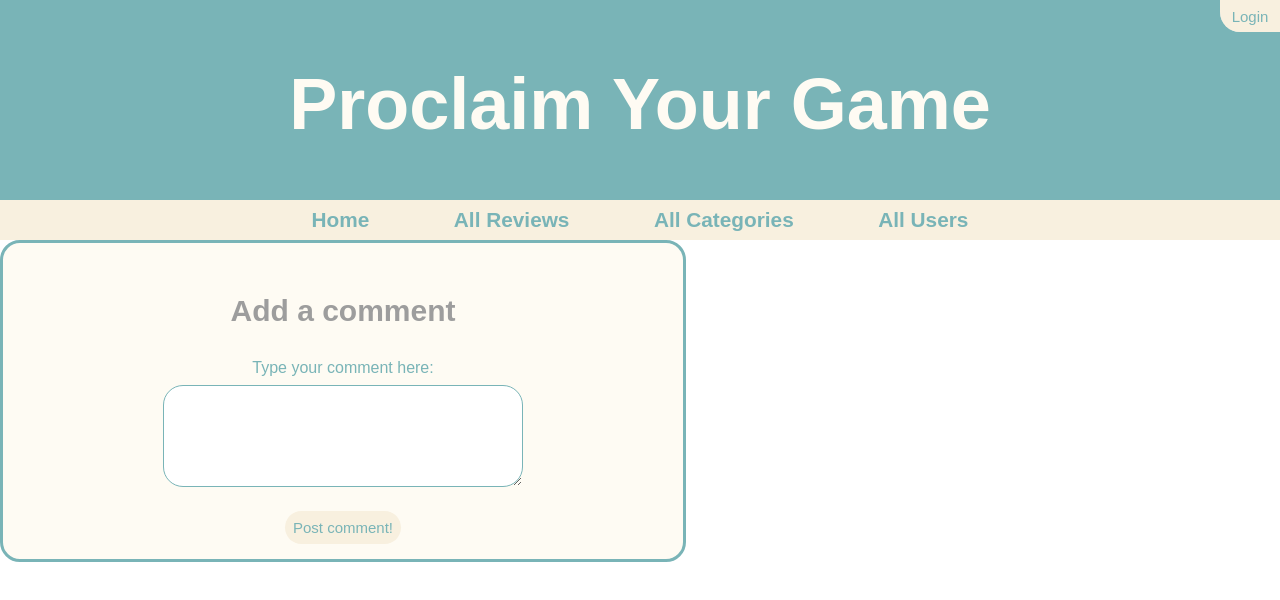
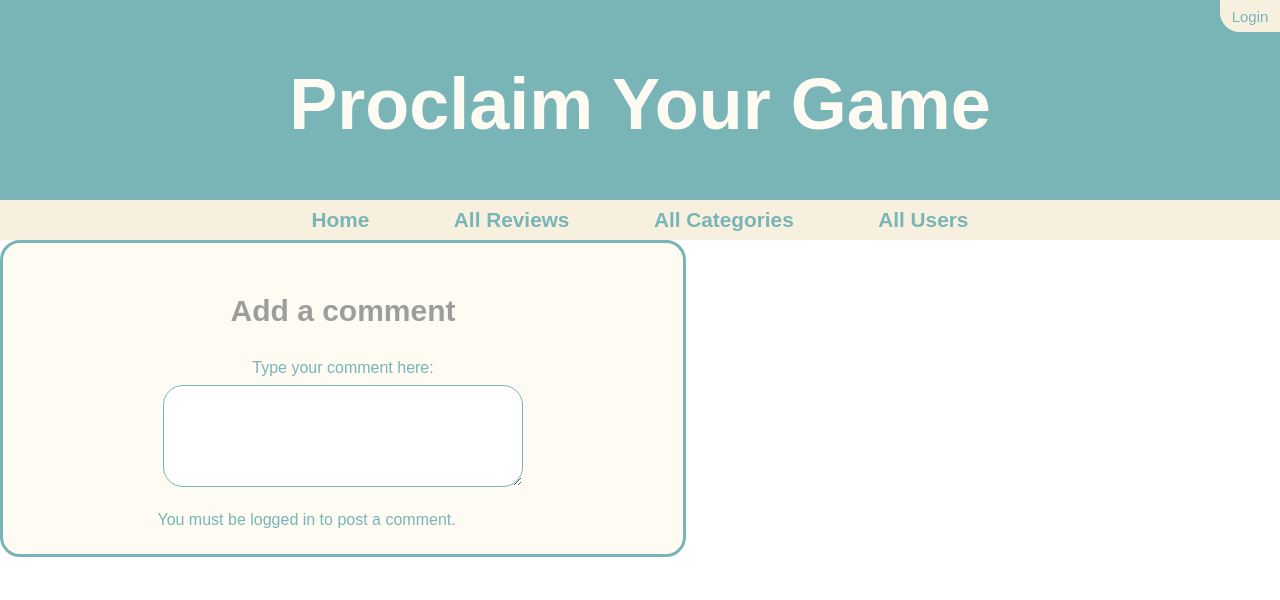
Before and after one commit to catcodingcat/proclaim-your-game-fe, a React (Create React App) app: page /reviews/1/comments in a window 1280 px wide. Shown: the top 600 px of the page. Built offline with nearby package versions, Linux system fonts and the light colour scheme; a web font is replaced by a local one.

Commit message:
Allows only users to post a comment

```diff
--- a/src/Components/PostComment.js
+++ b/src/Components/PostComment.js
@@ -53,12 +53,13 @@ export default function PostComment({
             }}
           />
         </fieldset>
-        <button type="submit">Post comment!</button>
-        {isError ? (
+        {Object.keys(user).length < 1 ? (
           <p className="custom-error">
             You must be logged in to post a comment.
           </p>
-        ) : null}
+        ) : (
+          <button type="submit">Post comment!</button>
+        )}
         {isPosted ? (
           <p className="confirmation">Your comment has been posted.</p>
         ) : null}
--- a/src/Components/Reviews.js
+++ b/src/Components/Reviews.js
@@ -36,7 +36,6 @@ export default function Reviews() {
   };
 
   const handlePageClick = (e) => {
-    // navigate(`/reviews?p=${e.target.value}`);
     setPageNo(e.target.value);
   };
 
```
